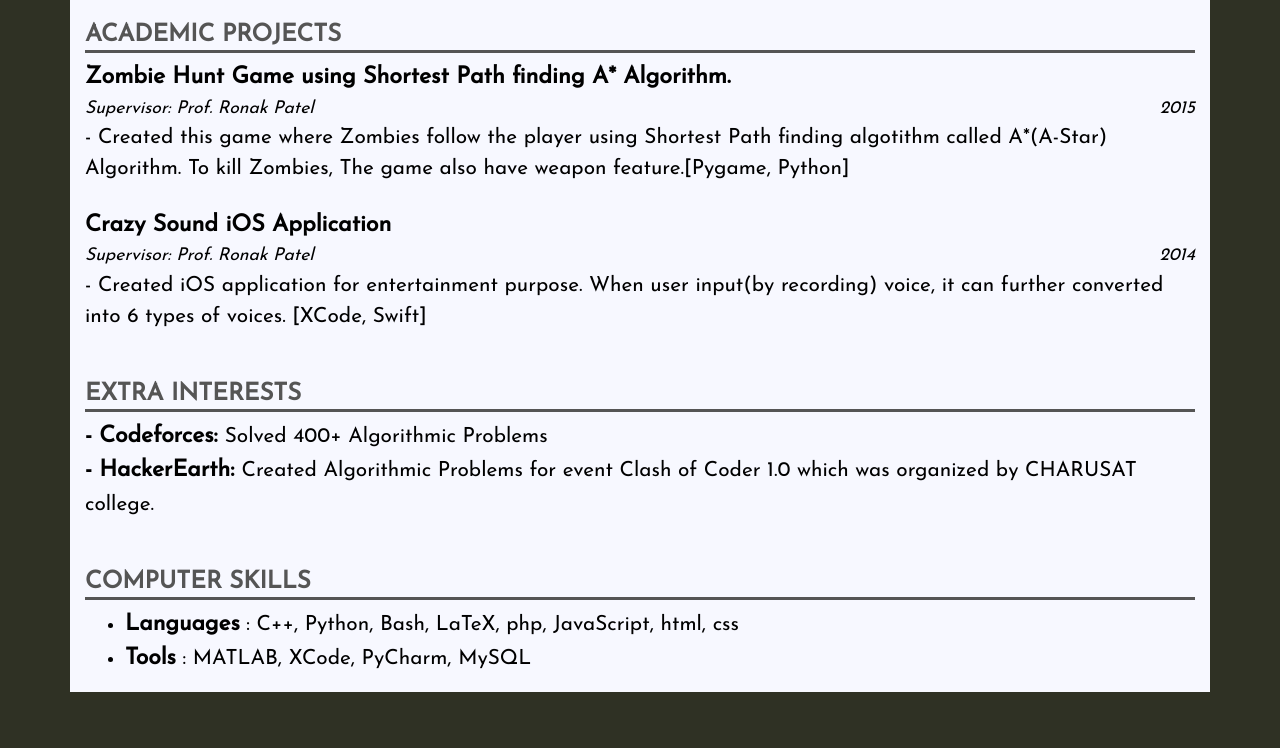
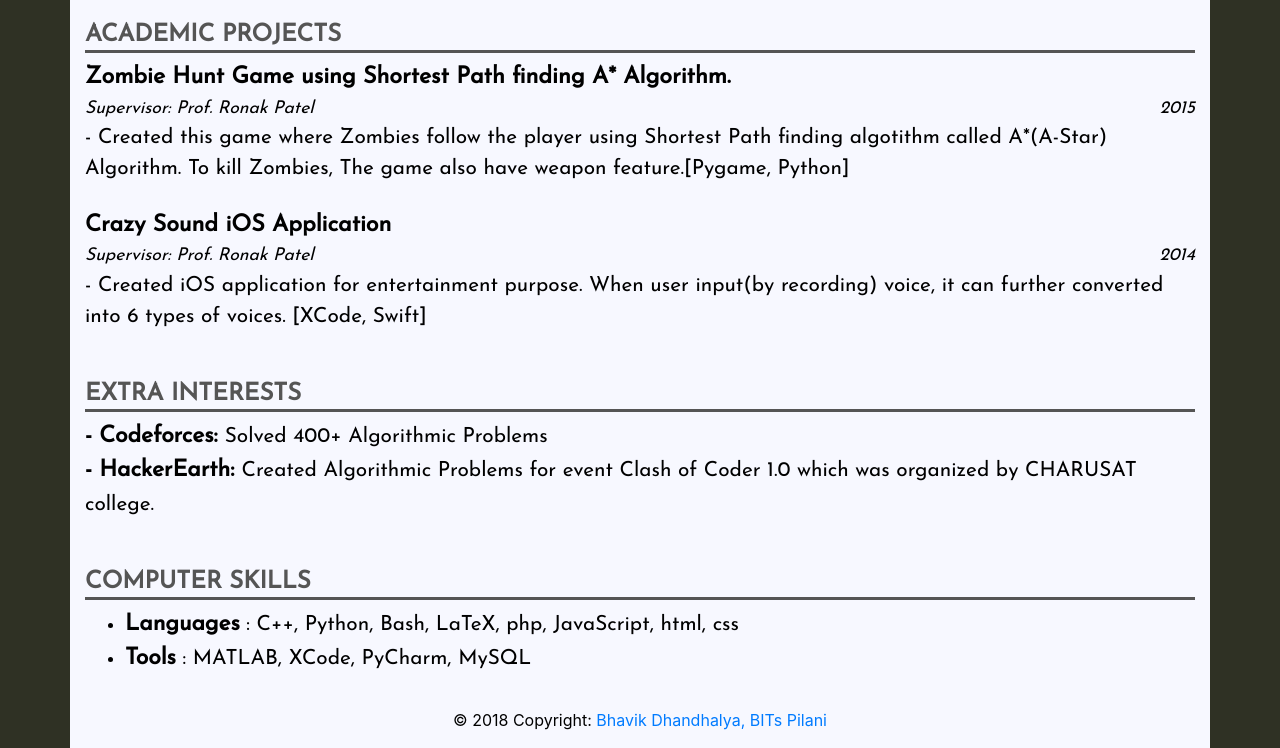
Before and after one commit to BhavikDhandhalya/bhavik.github.io, a plain HTML site: page index.html in a window 1280 px wide. Shown: the part 1226-1974 px from the top of the page. Before the commit the page ends 1918 px from the top, so only its background shows below. Drawn offline with nearby package versions, Linux system fonts and the light colour scheme.

Commit message:
added copyright footer

```diff
--- a/index.html
+++ b/index.html
@@ -176,6 +176,18 @@
 			</div>
 		</div>
 
+		<!-- Footer -->
+		<footer class="page-footer font-small blue">
+
+		  <!-- Copyright -->
+		  <div class="footer-copyright text-center py-3">© 2018 Copyright:
+		    <a href="https://bhavikdhandhalya.github.io/bits/"> Bhavik Dhandhalya, BITs Pilani</a>
+		  </div>
+		  <!-- Copyright -->
+
+		</footer>
+		<!-- Footer -->
+
 	</div>
 
 </body>
```
